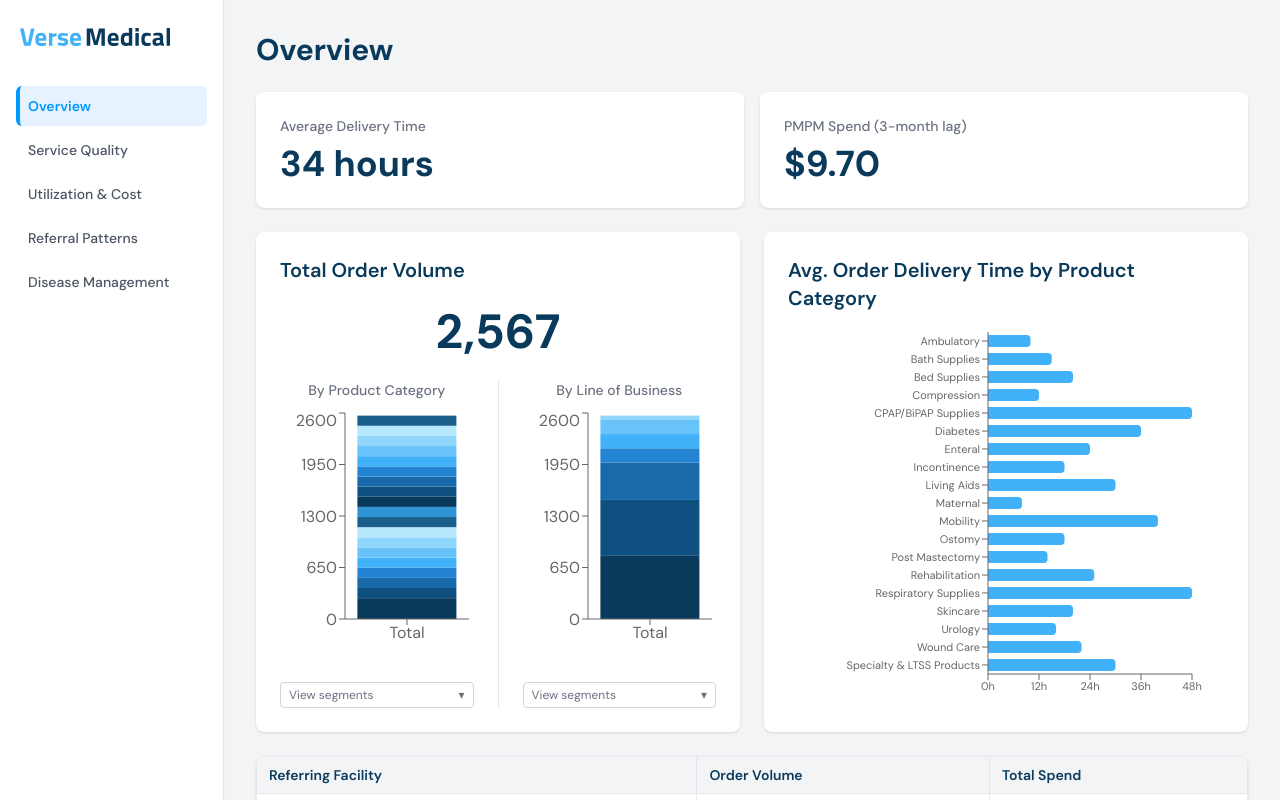
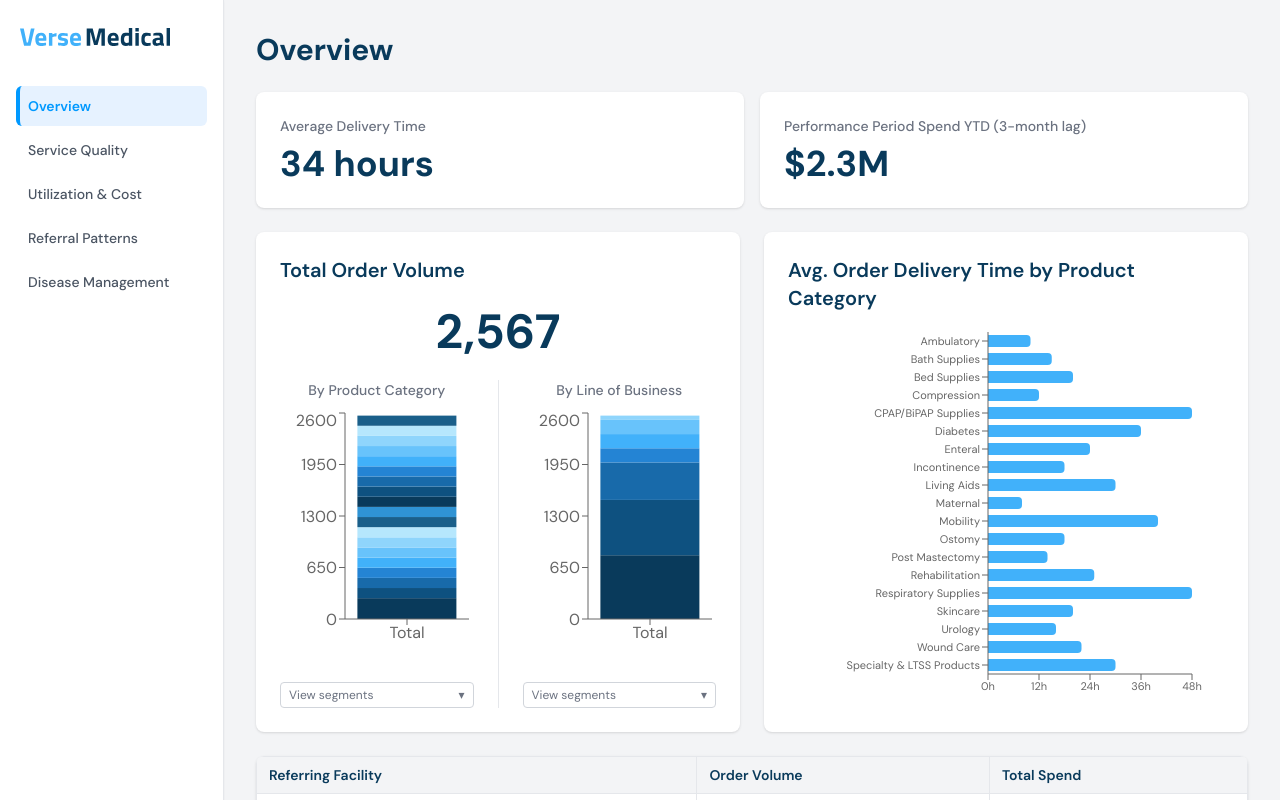
Before and after one commit to bryanzqwang/Verse_Payor_Dashboard, a Next.js app: page / in a window 1280 px wide. Shown: the top 800 px of the page. Built offline with nearby package versions, Linux system fonts and the light colour scheme.

Commit message:
Rename PMPM Spend stat to Performance Period Spend YTD with updated value
https://claude.ai/code/session_01TNLU5SLyueradzaH4cRc2r

```diff
--- a/src/app/page.tsx
+++ b/src/app/page.tsx
@@ -325,7 +325,7 @@ export default function Home(): JSX.Element {
             <h1 className="text-3xl font-bold text-[#093a5b]">Overview</h1>
             <div className="grid grid-cols-1 md:grid-cols-2 gap-4">
               <StatBox label="Average Delivery Time" value="34 hours" />
-              <StatBox label="PMPM Spend (3-month lag)" value="$9.70" />
+              <StatBox label="Performance Period Spend YTD (3-month lag)" value="$2.3M" />
             </div>
             <div className="grid grid-cols-1 md:grid-cols-2 gap-6 items-stretch">
               {metrics[0] && <MetricCard card={metrics[0]} />}
@@ -356,7 +356,7 @@ export default function Home(): JSX.Element {
           <div className="flex flex-col gap-6">
             <h1 className="text-3xl font-bold text-[#093a5b]">Utilization & Cost</h1>
             <div className="grid grid-cols-1 md:grid-cols-2 gap-4">
-              <StatBox label="PMPM Spend (3-month lag)" value="$9.70" />
+              <StatBox label="Performance Period Spend YTD (3-month lag)" value="$2.3M" />
               <StatBox label="Clean Claim Rate" value="95%" />
             </div>
             <div className="grid grid-cols-1 md:grid-cols-2 gap-6">
```
